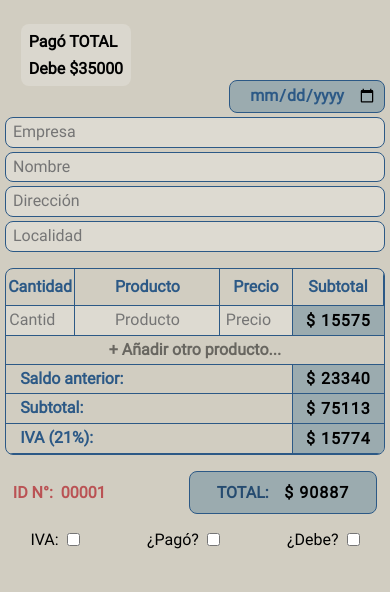
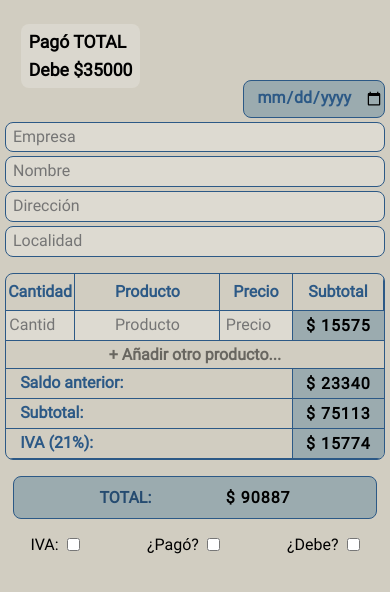
Before and after one commit to valenvirzi/Simulador-Remitos, a website: page index.html in a window 390 px wide. Drawn offline with nearby package versions, Linux system fonts and the light colour scheme; files that its build step writes are made by us from their sources.

Commit message:
minor changes

```diff
--- a/scss/partials/_main.scss
+++ b/scss/partials/_main.scss
@@ -27,7 +27,7 @@ body {
             background-color: rgb(255, 255, 255, 0.2);
 
             .main__status-h2 {
-                font-size: clamp(1rem, 2vw, 1.7rem);
+                font-size: clamp(1.1rem, 2vw, 1.7rem);
                 font-weight: 600;
 
                 .main__status-h2-span {}
@@ -52,6 +52,7 @@ body {
             [type="date"] {
                 margin-left: auto;
                 width: fit-content;
+                padding: 0.15rem 0;
                 text-align: center;
                 font-weight: 600;
                 border: 1px solid rgb(44, 89, 134);
@@ -159,13 +160,13 @@ body {
             }
 
             .number {
+                display: none;
                 column-gap: 0.5rem;
                 color: rgb(186, 82, 84);
             }
 
             .total {
                 justify-content: space-evenly;
-                // width: clamp();
                 padding: 0.7rem;
                 border: 1px solid rgb(44, 89, 134);
                 border-radius: 8px;
```
